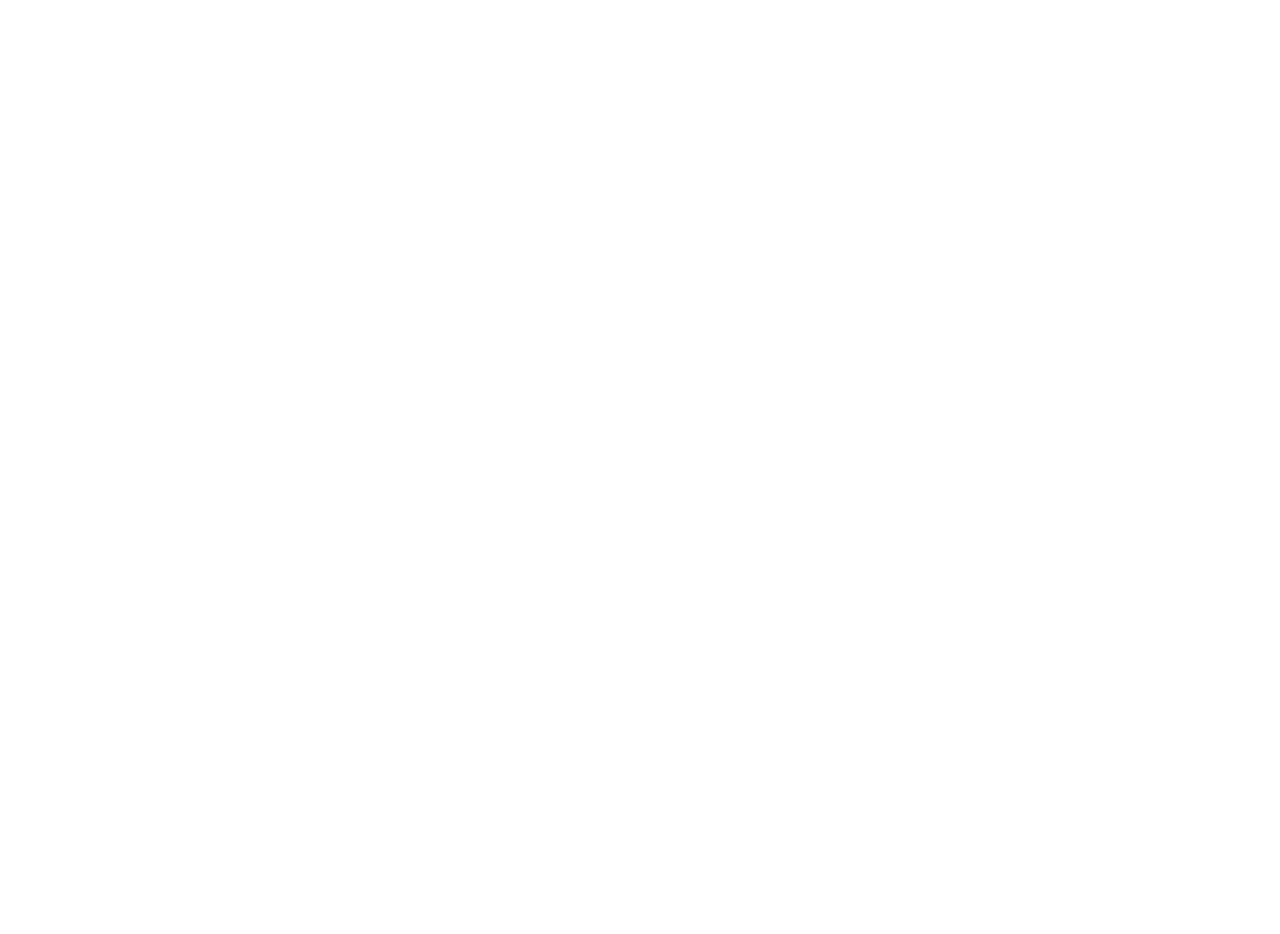
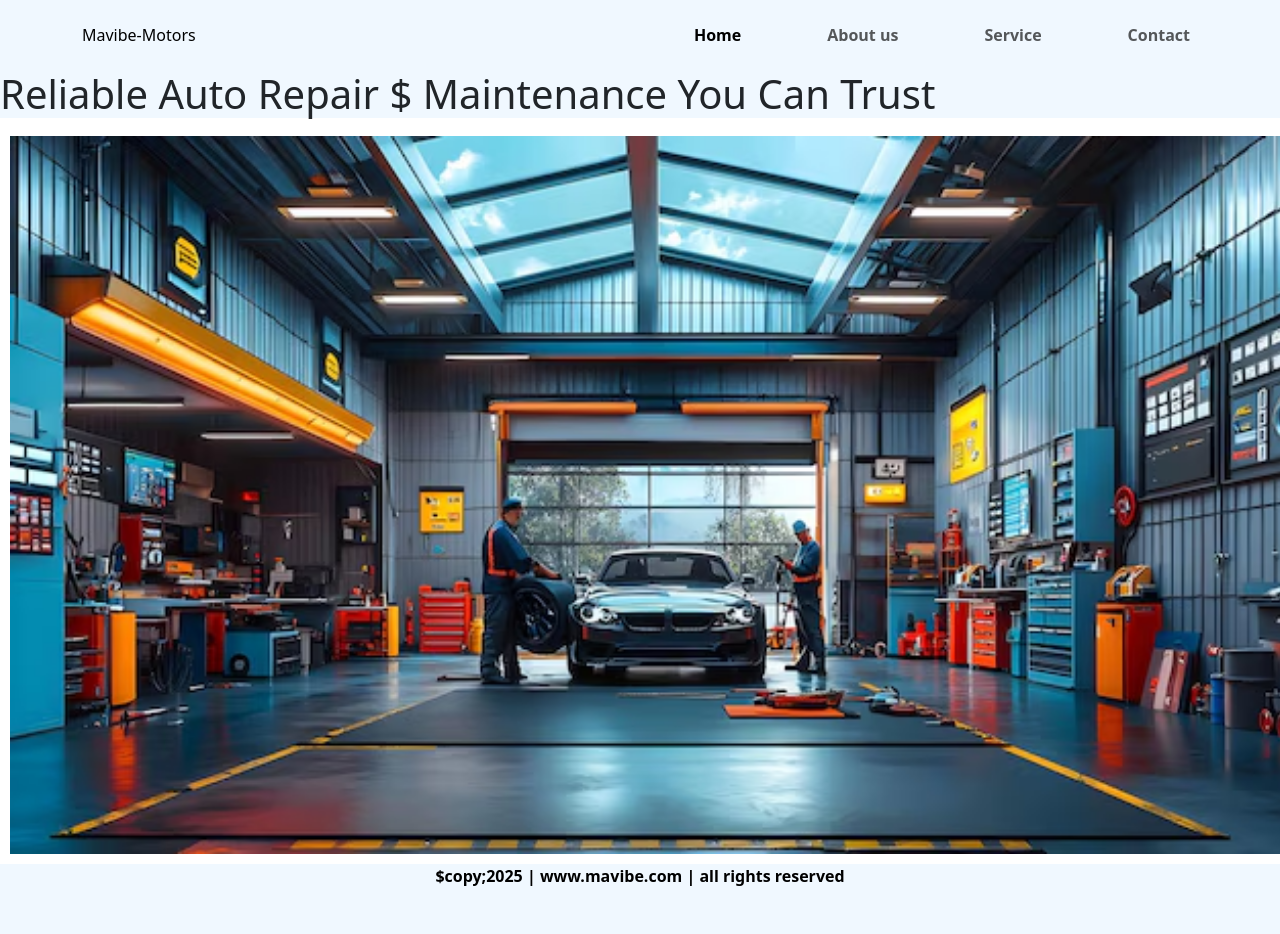
Before and after one commit to KremelKeyz/Mavibe-Motors, a plain HTML site: page index.html in a window 1280 px wide. Before the commit the page ends 800 px from the top, so only its background shows below. Drawn offline with nearby package versions, Linux system fonts and the light colour scheme.

Commit message:
my first commit

```diff
--- a/css/stylesheet.css
+++ b/css/stylesheet.css
@@ -0,0 +1,47 @@
+*{margin: 0;padding:0 ;}
+/*navigational style*/
+.navbar   {
+    height: 70px;
+    display: flex;
+    background-color: aliceblue;
+    color: black;
+    font-size: medium;
+}
+
+ul{
+    display: flex;
+    margin-left: 80px;
+    font-weight: bold;
+}
+
+li{
+    list-style: none;
+    padding-left:70px ;
+    line-height: 70px;
+}
+
+a{
+    text-decoration: none;
+    color: black;
+}
+
+
+.header {
+    background-color: aliceblue;
+}
+img {
+    margin: 10px;
+    height:70% ;
+    width: 100%;
+
+}
+
+/*footer style*/
+footer {
+    background-color: aliceblue;
+    color: black;
+    font-weight: bold;
+    height: 70px;
+    text-align: center;
+    text-decoration: ;
+}
--- a/index.html
+++ b/index.html
@@ -4,8 +4,45 @@
     <meta charset="UTF-8">
     <meta name="viewport" content="width=device-width, initial-scale=1.0">
     <title>Mavibe-Motors</title>
+    <link rel="stylesheet" href="css/stylesheet.css">
+    <link href="https://cdn.jsdelivr.net/npm/bootstrap@5.3.7/dist/css/bootstrap.min.css"
+    rel="stylesheet" integrity="sha384-LN+7fdVzj6u52u30Kp6M/trliBMCMKTyK833zpbD+pXdCLuTusPj697FH4R/5mcr"
+    crossorigin="anonymous">
 </head>
 <body>
 
+    <nav class="navbar navbar-expand-lg .bg-info ">
+  <div class="container">
+    <div class="logo">Mavibe-Motors</div>
+    <ul class="navbar-nav">
+      <li class="nav-item">
+        <a class="nav-link active" aria-current="page" href="index.html">Home</a>
+      </li>
+      <li class="nav-item">
+        <a class="nav-link" href="about.html">About us</a>
+      </li>
+      <li class="nav-item">
+        <a class="nav-link" href="service.html">Service</a>
+      </li>
+      <li class="nav-item">
+        <a class="nav-link" href="contact.html">Contact</a>
+      </li>
+    </ul>
+  </div>
+</nav>
+
+
+    <section>
+            <h1 class="header">Reliable Auto Repair $ Maintenance You Can Trust</h1>
+            <img src="images/mavibe2.jpg" alt="">
+    </section>
+
+
+    <footer>
+        <p>$copy;2025  | www.mavibe.com  |  all rights reserved</p>
+    </footer>
+    <script src="https://cdn.jsdelivr.net/npm/bootstrap@5.3.7/dist/js/bootstrap.bundle.min.js"
+    integrity="sha384-ndDqU0Gzau9qJ1lfW4pNLlhNTkCfHzAVBReH9diLvGRem5+R9g2FzA8ZGN954O5Q"
+    crossorigin="anonymous"></script>
 </body>
 </html>
```
Also changed, not shown: images/mavibe2.jpg (added).
